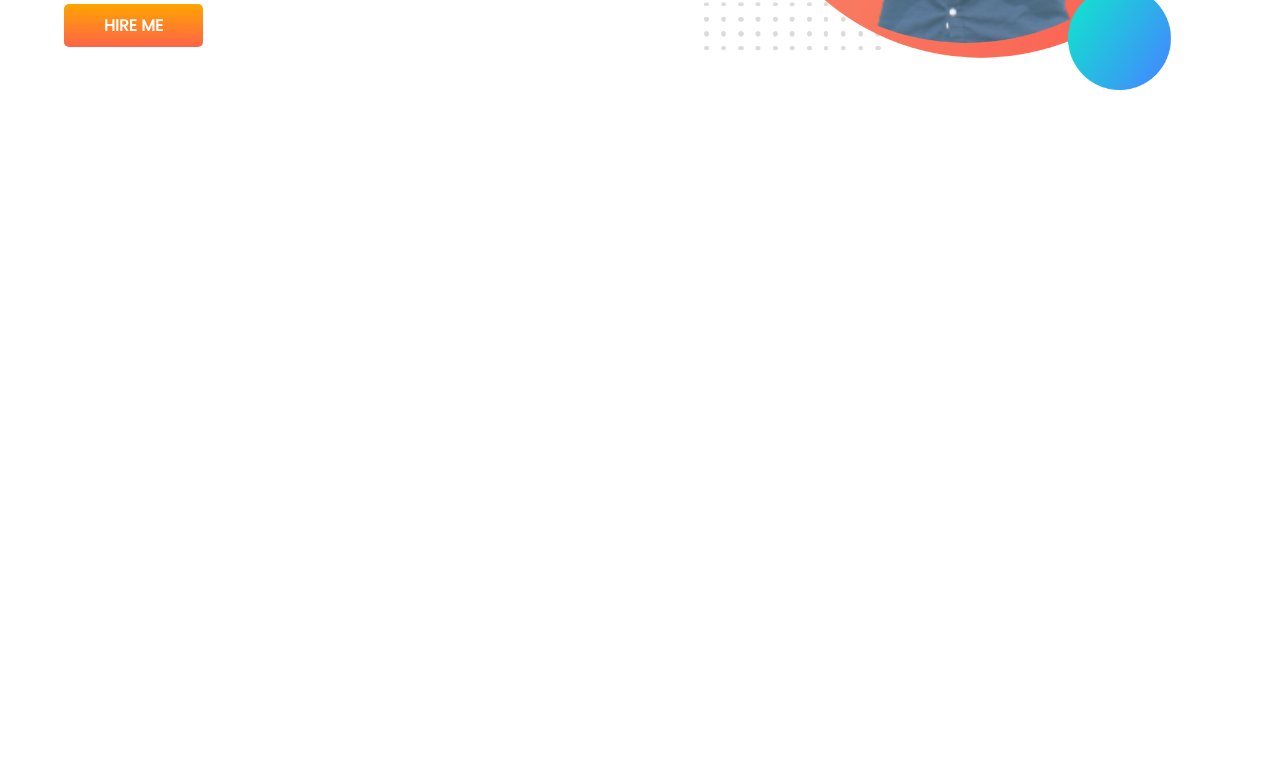
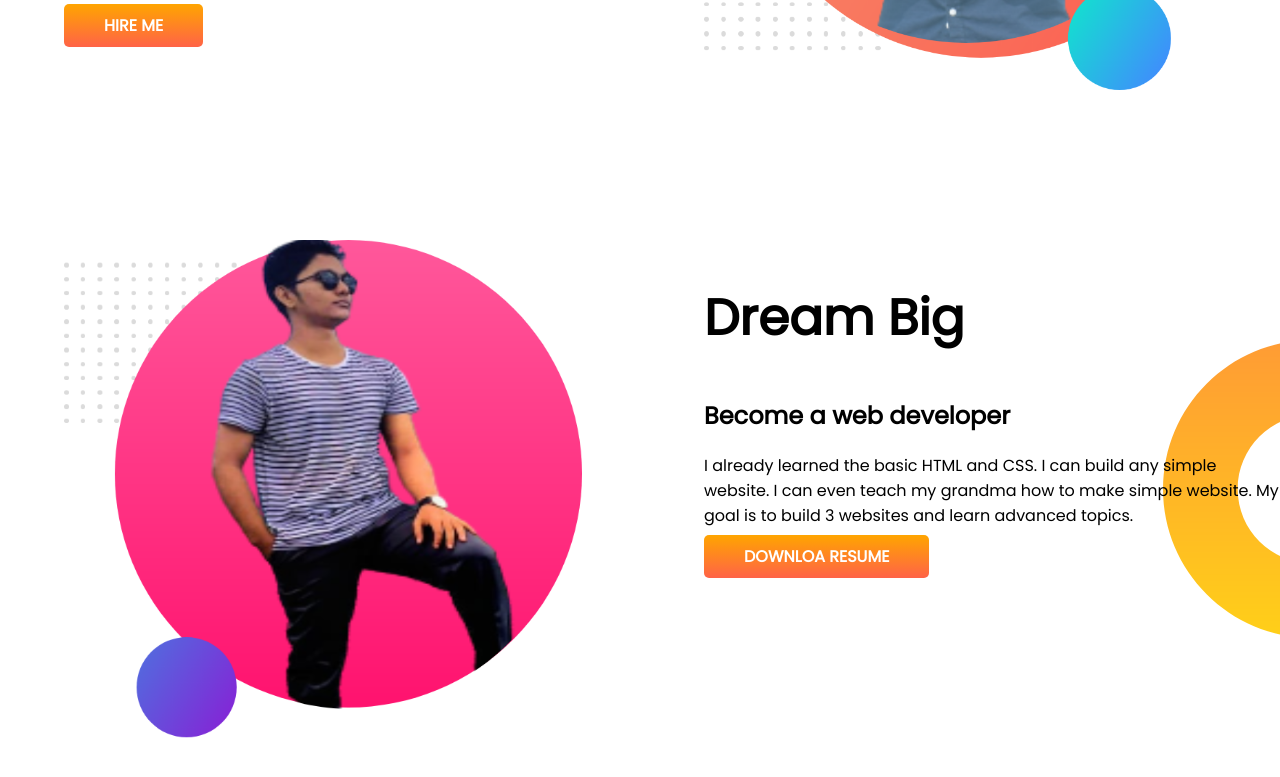
Before and after one commit to mdjonayed6/Developer-portfolio, a plain HTML site: page index.html in a window 1280 px wide. Shown: the part 425-1202 px from the top of the page. Before the commit the page ends 800 px from the top, so only its background shows below. Drawn offline with Linux system fonts and the light colour scheme.

Commit message:
dream-big added

```diff
--- a/index.html
+++ b/index.html
@@ -29,6 +29,19 @@
             <img src="Images/jonayed.png" alt="">
         </div>
     </section>
+
+    <section class="dream-big">
+        <div class="half-width">
+            <img src="Images/my-bg2.png" alt="">
+        </div>
+        <div class="half-width">
+            <h1>Dream Big</h1>
+            <h2>Become a web developer</h2>
+            <p>I already learned the basic HTML and CSS. I can build any simple website. I can even teach my grandma how
+                to make simple website. My goal is to build 3 websites and learn advanced topics.</p>
+            <a class="link-button" href="https://www.linkedin.com/feed/" target="_blank">DOWNLOA RESUME</a>
+        </div>
+    </section>
 </body>
 
 </html>
--- a/style.css
+++ b/style.css
@@ -13,6 +13,7 @@ h1 {
 
 section {
     display: flex;
+    margin-bottom: 150px;
 }
 
 .half-width {
@@ -37,3 +38,9 @@ section {
     background-image: url(Images/top-banner.png);
     background-repeat: no-repeat;
 }
+
+.dream-big {
+    background-image: url(Images/dream-bg.png);
+    background-repeat: no-repeat;
+    background-position: right;
+}
```
